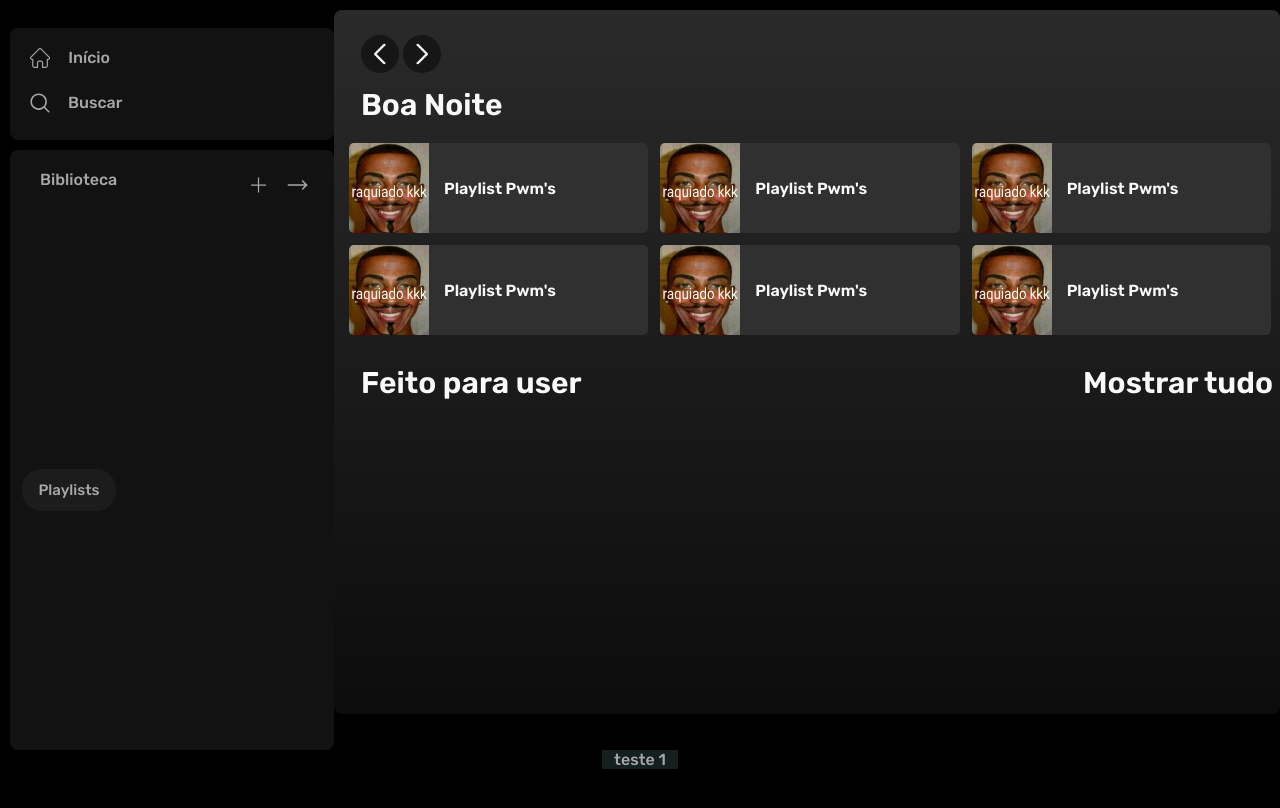
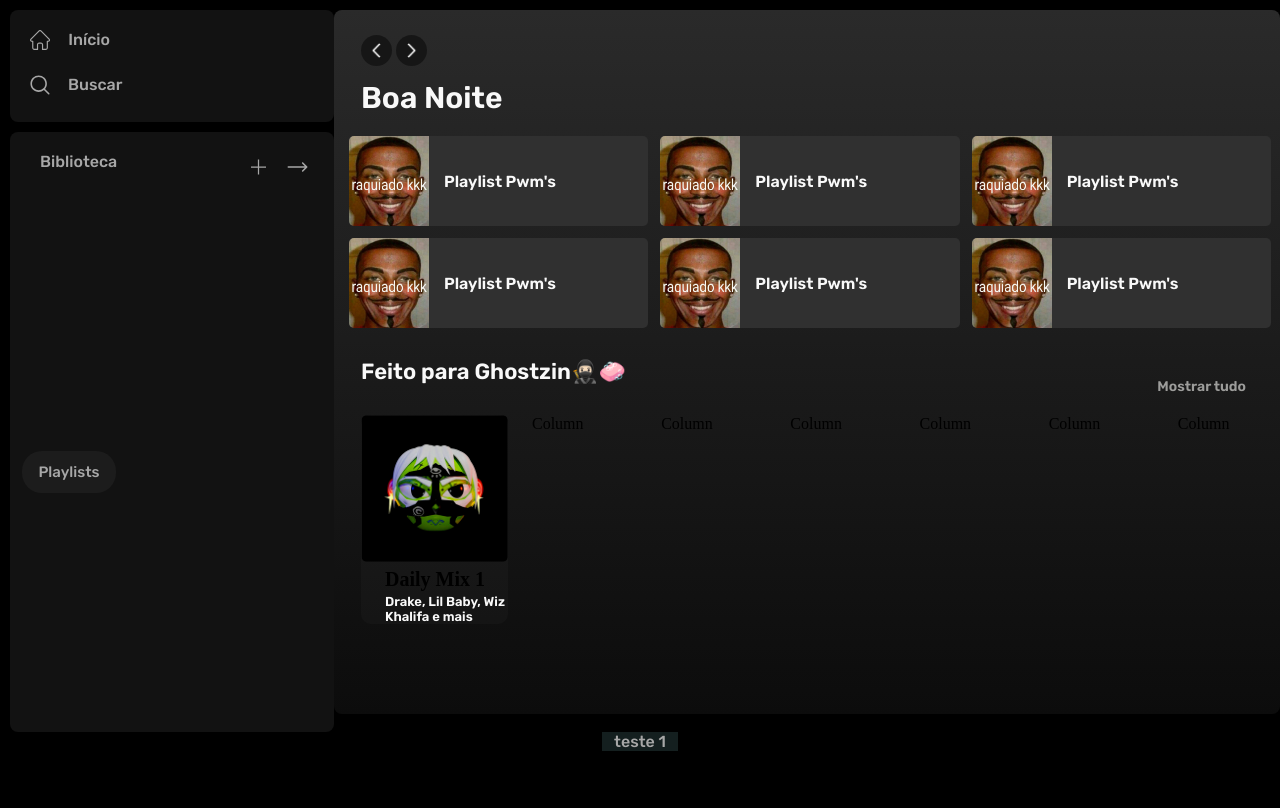
Before and after one commit to Ghostzinho/rework-spotify, a plain HTML site: page index.html in a window 1280 px wide. Drawn offline with nearby package versions, Linux system fonts and the light colour scheme.

Commit message:
ajustes e começo da criação dos blocos das plays e mscs

```diff
--- a/index.html
+++ b/index.html
@@ -16,7 +16,7 @@
 <div class="container">
     <!--botao home-->
     <div class="sadbar">
-        <div class="container text-center sb"> teste
+        <div class="container text-center sb">
             <div class="col row-cols-2 ">
             <div class="ib">
                 <div class="icons-bg1">
@@ -58,8 +58,8 @@
     <div class="container text-center">
         <div class="row fy">
             <div class="arrows-fy">
-                <img class="pr-arrow" src="imagens/arrow-fy.png" alt="arrow" style="width: 22px; background-color: #0e0e0eab; border-radius: 100%;">
-                <img class="pr-arrow" src="imagens/arrow-fy.png" alt="arrow" style="-webkit-transform: scaleX(-1); transform: scaleX(-1); width: 22px; background-color: #0e0e0eab; border-radius: 100%;">
+                <img class="pr-arrow" src="imagens/arrow-fy.png" alt="arrow" style="width: 15px; background-color: #0e0e0eab; border-radius: 100%; padding-right: 8px;">
+                <img class="pr-arrow" src="imagens/arrow-fy.png" alt="arrow" style="-webkit-transform: scaleX(-1); transform: scaleX(-1); width: 15px; background-color: #0e0e0eab; border-radius: 100%; padding-right: 8px;">
                 <div class="good-temp">
                     <p>Boa Noite</p>
                     <div>
@@ -99,8 +99,37 @@
                         </div>
                     </div>
                     <div class="foryou">
-                    <p>Feito para user</p>  <p class="showeveryting">Mostrar tudo</p>
+                        <p id="makefor">Feito para Ghostzin🥷🏻🧼</p> <p id="showall">Mostrar tudo</p>
                     </div>
+                    <div class="container text-center">
+                        <div class="row">
+                          <div class="col">
+                            <div class="cards">
+                                <div class="imagecards"><img src="imagens/imgcardsplaylist.png" alt="img-play"></div>
+                                <div class="Ttcards"><h1>Daily Mix 1</h1></div>
+                                <div class="Ddcards"><p>Drake, Lil Baby, Wiz Khalifa e mais</p></div>
+                            </div>
+                          </div>
+                          <div class="col">
+                            Column
+                          </div>
+                          <div class="col">
+                            Column
+                          </div>
+                          <div class="col">
+                            Column
+                          </div>
+                          <div class="col">
+                            Column
+                          </div>
+                          <div class="col">
+                            Column
+                          </div>
+                          <div class="col">
+                            Column
+                          </div>
+                        </div>
+                      </div>
                 </div>
             </div>
             </div>
--- a/style.css
+++ b/style.css
@@ -376,3 +376,49 @@ svg{
     margin-right: 10px;
     margin-top: 20px;
 }
+
+#showall{
+    font-size: 14px !important;
+    margin-top: 30px;
+    margin-right: 27px;
+    color: #9d9d9b;
+}
+
+#showall:hover{
+    font-size: 14px !important;
+    margin-top: 30px;
+    margin-right: 27px;
+    text-decoration: underline;
+}
+
+#makefor{
+    font-size: 22px !important;
+}
+
+#makefor:hover{
+    font-size: 22px !important;
+    text-decoration: underline;
+}
+
+.cards{
+    border-radius: 10px;
+    background-color: #3030302c;
+}
+
+.imagecards{
+    display: flex;
+    flex-direction: column;
+    align-items: center;
+}
+
+.Ttcards{
+    font-size: 10px;
+    padding-left: 24px;
+    padding-top: 6px;
+}
+
+.Ddcards>p{
+    font-size: 13px !important;
+    padding-left: 24px;
+    margin-top: 3px;
+}
```
Also changed, not shown: imagens/imgcardsplaylist.png (added).
